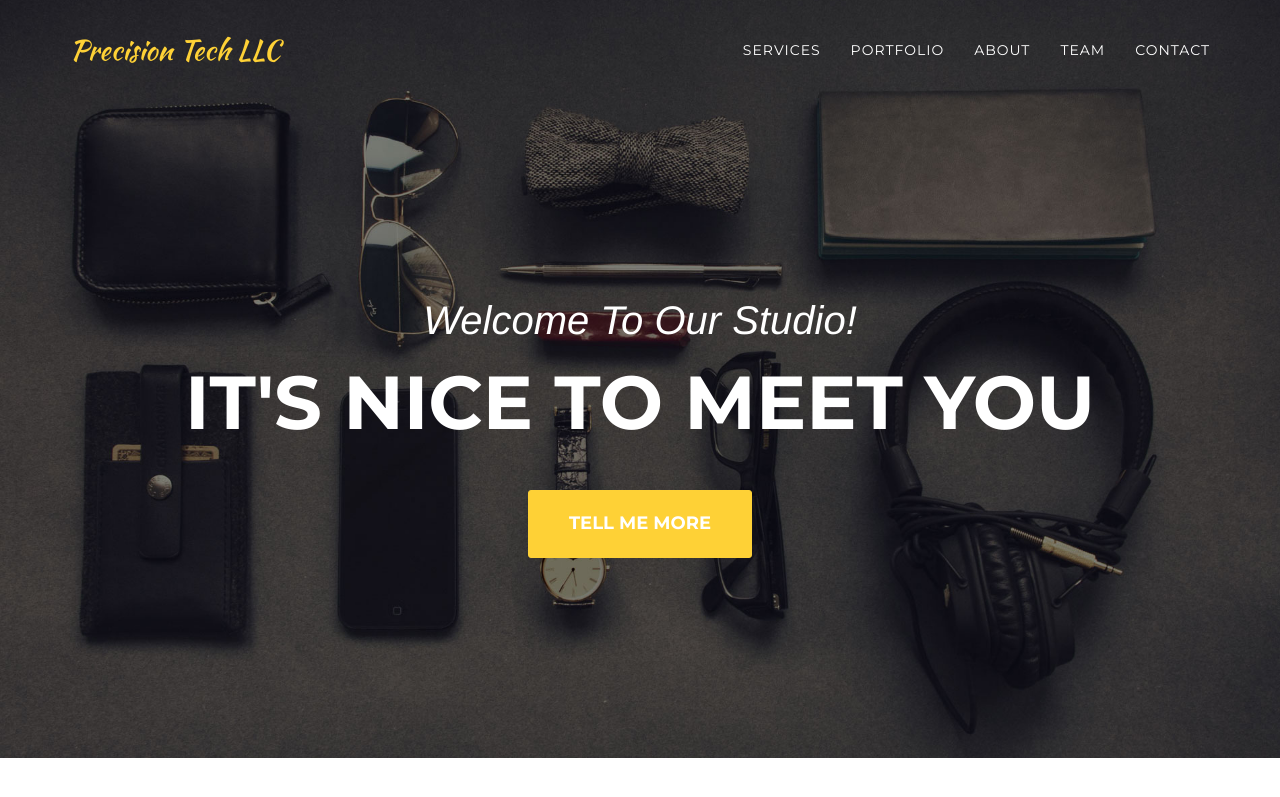
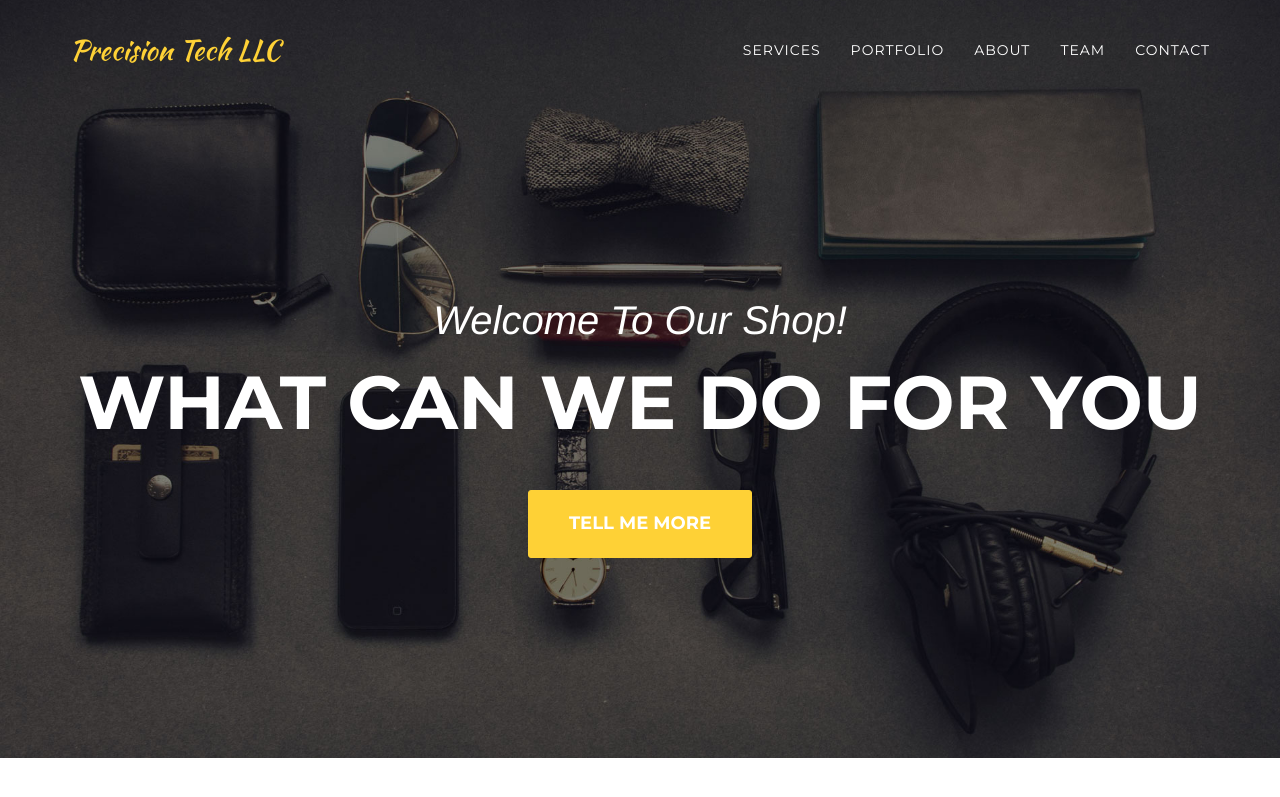
Before and after one commit to Precision-Tech/Precision-Tech.github.io, a Jekyll site: the page built from index.html, in a window 1280 px wide and 900 px high. Shown: the top 797 px of the window. Built offline with Jekyll 4.4.1, drawn with Linux system fonts in a browser that asks for light colours; some web fonts are replaced.

Commit message:
updating header

```diff
--- a/_includes/header.html
+++ b/_includes/header.html
@@ -44,8 +44,8 @@
     <header>
         <div class="container">
             <div class="intro-text">
-                <div class="intro-lead-in">Welcome To Our Studio!</div>
-                <div class="intro-heading">It's Nice To Meet You</div>
+                <div class="intro-lead-in">Welcome To Our Shop!</div>
+                <div class="intro-heading">What can we do for you</div>
                 <a href="#services" class="page-scroll btn btn-xl">Tell Me More</a>
             </div>
         </div>
```
